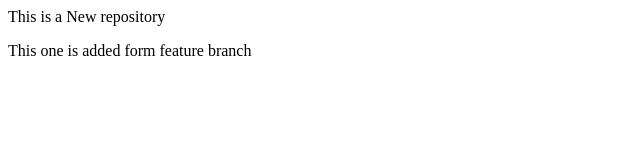
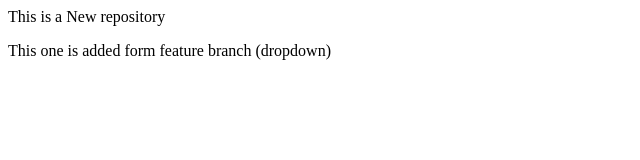
Before and after one commit to Mehravivek10/localrepo, a plain HTML site: page index.html in a window 1280 px wide. Shown: the full height of the page, 0-640 px from the left. Drawn offline with Linux system fonts and the light colour scheme.

Commit message:
Add dropdown

```diff
--- a/index.html
+++ b/index.html
@@ -3,5 +3,5 @@
 </p>
 
 <p>
-    This one is added form feature branch
+    This one is added form feature branch (dropdown)
 </p>
```
